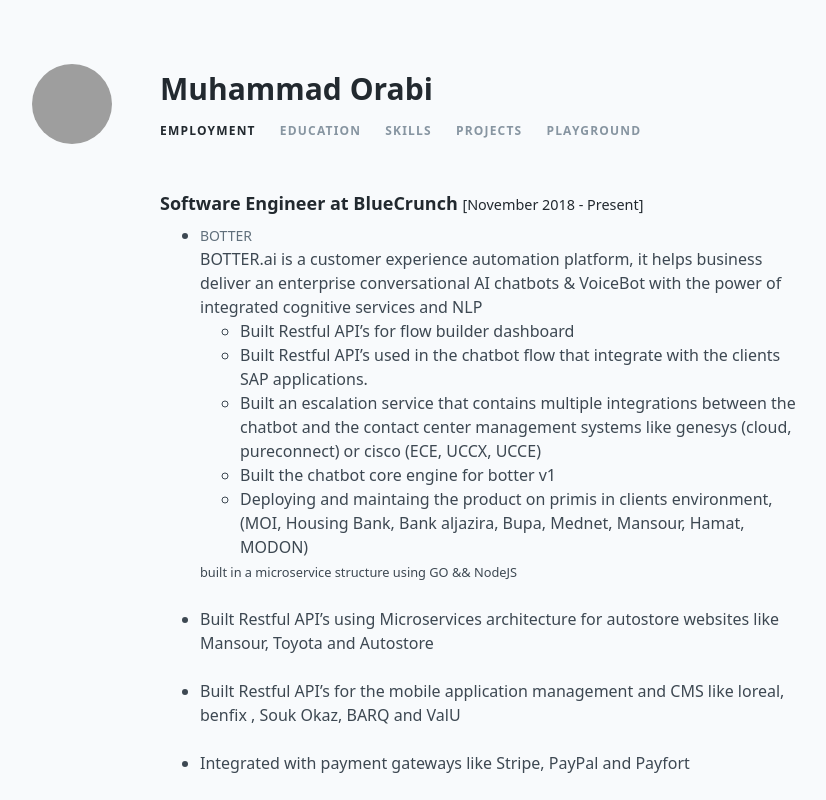
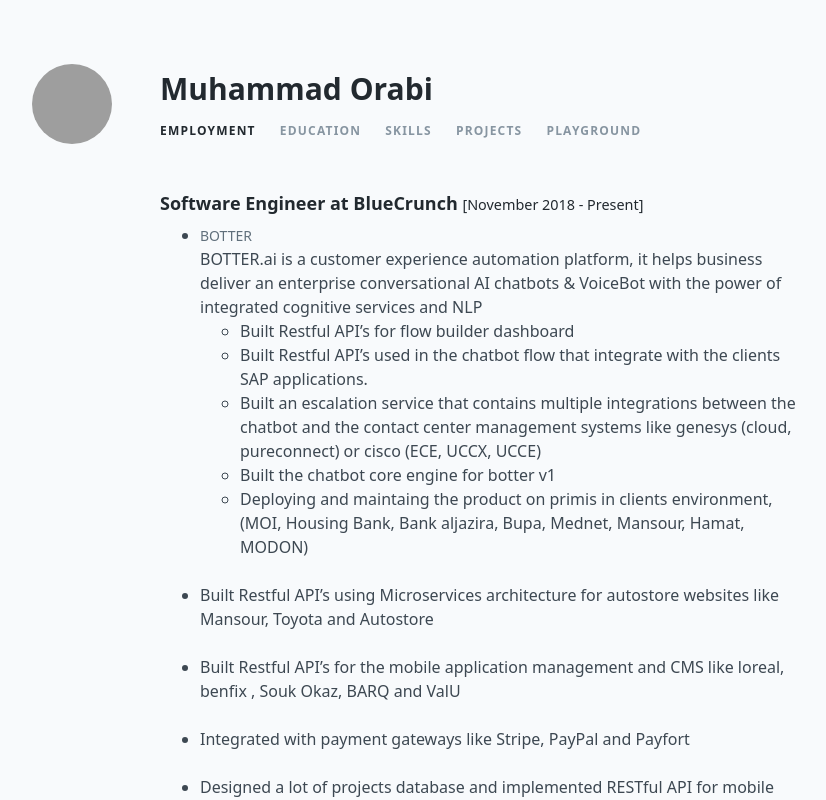
Before and after one commit to MuhammadOrabi/resume, a Vue app: page /employment in a window 1280 px wide. Shown: the top 800 px of the page, without its empty margins (64-890 px from the left). Built offline with nearby package versions, Linux system fonts and the light colour scheme; grey boxes are pictures that could not be loaded.

Commit message:
update employment details

```diff
--- a/src/views/Employment.vue
+++ b/src/views/Employment.vue
@@ -24,7 +24,6 @@
                             </li>
 
                         </ul>
-                        <small>built in a microservice structure using GO && NodeJS</small>
                     </li>
                     <br>
                     <li>
```
